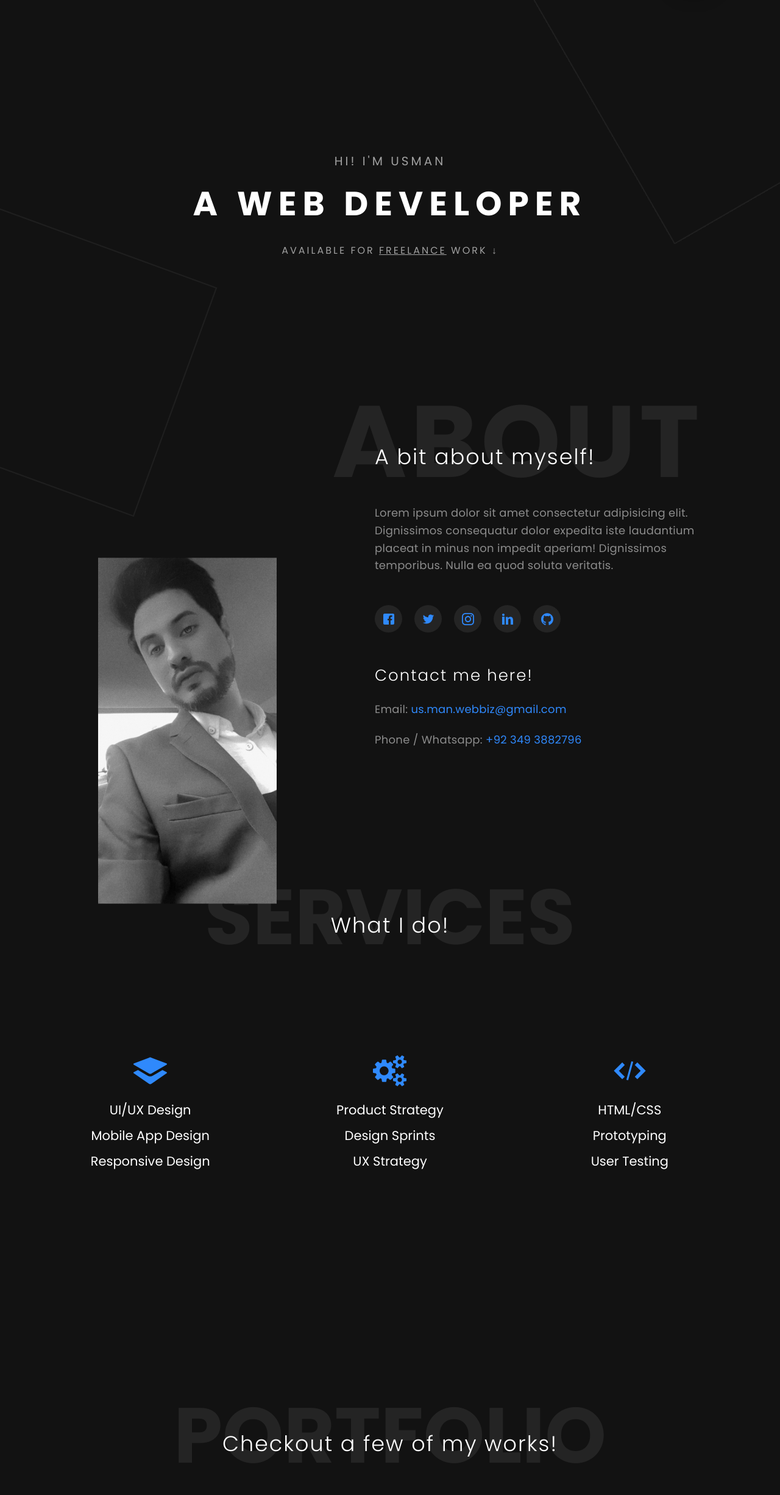
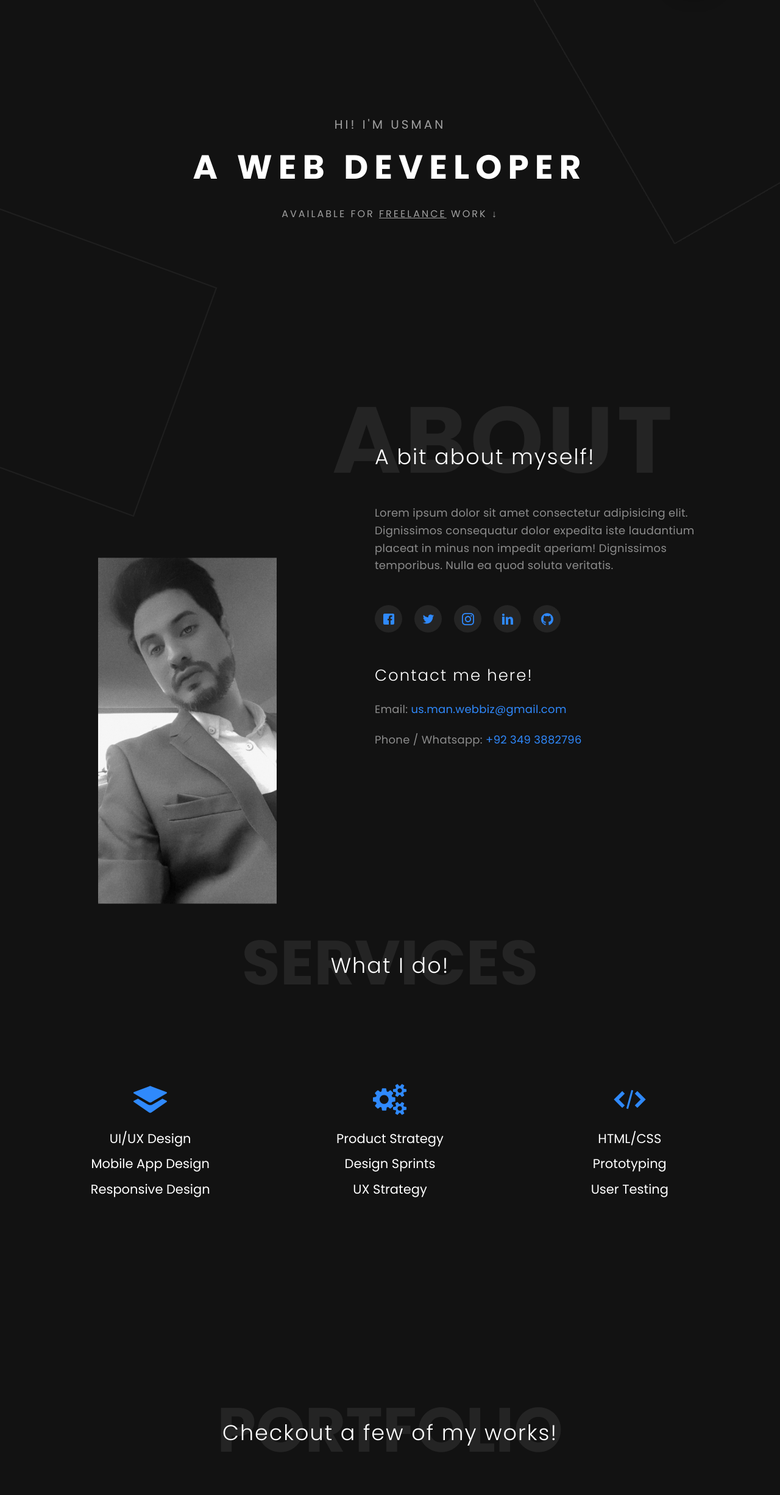
Before and after one commit to usman-FE/Personal-Portfolio, a website: page index.html in a window 1280 px wide. Shown: the part 109-2560 px from the top of the page at 61% size. Drawn offline with Linux system fonts and the light colour scheme.

Commit message:
Final touches

```diff
--- a/index.html
+++ b/index.html
@@ -403,7 +403,7 @@
     <footer class="footer" id="footer">
       <p class="detail-paragraph footer__text">
         Copyright &copy;2022 All rights reserved |
-        <a href="index.html" class="secondary-text footer__link">Us Man</span>
+        <a href="index.html" class="secondary-text footer__link">Us Man</a>
       </p>
     </footer>
 
--- a/sass/_about.scss
+++ b/sass/_about.scss
@@ -29,6 +29,7 @@
       justify-self: start;
       align-self: start;
       line-height: 0.4;
+      font-size: 12vw;
     }
 
     &--detail {
--- a/sass/_contact.scss
+++ b/sass/_contact.scss
@@ -3,10 +3,9 @@
   display: grid;
   grid-template-columns: repeat(3, 1fr);
   grid-template-rows: min-content min-content;
-  grid-gap: 18rem;
+  grid-gap: 16rem;
 
   &__heading-1 {
-    font-size: 10vw;
     letter-spacing: 0rem;
     grid-row: 1 / span 1;
     grid-column: 1 / span 3;
@@ -83,8 +82,9 @@
 }
 
 .form {
+  width: 50%;
   &__group {
-    width: 59%;
+    width: 80%;
   }
 
   &__group:not(:last-child) {
@@ -97,7 +97,6 @@
     width: 100%;
     background-color: transparent;
     border: none;
-    border-radius: 1px;
     color: $color-light;
     font-family: inherit;
     font-weight: 300;
--- a/sass/_header.scss
+++ b/sass/_header.scss
@@ -10,6 +10,7 @@
     display: flex;
     align-items: center;
     justify-content: center;
+    z-index: 3;
   }
 
   &__logo {
--- a/sass/_hero.scss
+++ b/sass/_hero.scss
@@ -5,6 +5,8 @@
   flex-direction: column;
   justify-content: center;
   align-items: center;
+  margin-top: -12rem;
+  z-index: 2;
 
   &__heading {
     margin: 1rem 0;
--- a/sass/_miscellaneous.scss
+++ b/sass/_miscellaneous.scss
@@ -48,6 +48,7 @@
 // LAYOUT MARGINS
 .about__content,
 .about__picture,
+.services,
 .portfolio {
-  margin-bottom: 20rem;
+  padding-bottom: 20rem;
 }
--- a/sass/_portfolio.scss
+++ b/sass/_portfolio.scss
@@ -5,11 +5,10 @@
   display: grid;
   grid-template-columns: repeat(3, 1fr);
   grid-template-rows: min-content min-content;
-  grid-gap: 18rem;
+  grid-gap: 16rem;
   padding-top: 5rem;
 
   &__heading-1 {
-    font-size: 10vw;
     letter-spacing: 0rem;
     grid-row: 1 / span 1;
     grid-column: 1 / span 3;
--- a/sass/_services.scss
+++ b/sass/_services.scss
@@ -4,11 +4,11 @@
   display: grid;
   grid-template-columns: repeat(3, 1fr);
   grid-template-rows: min-content min-content;
-  grid-gap: 18rem;
+  grid-gap: 16rem;
+  align-content: center;
   height: 100vh;
 
   &__heading-1 {
-    font-size: 10vw;
     letter-spacing: 0rem;
     grid-row: 1 / span 1;
     grid-column: 1 / span 3;
--- a/sass/_typography.scss
+++ b/sass/_typography.scss
@@ -34,7 +34,7 @@
 }
 
 .bold-heading {
-  font-size: 13vw;
+  font-size: 8vw;
   line-height: 0.7;
   color: $dull-dark-2;
   letter-spacing: 0.6rem;
```
Also changed, not shown: css/style.css.
